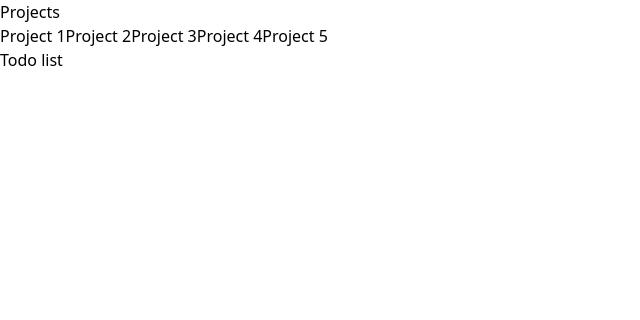
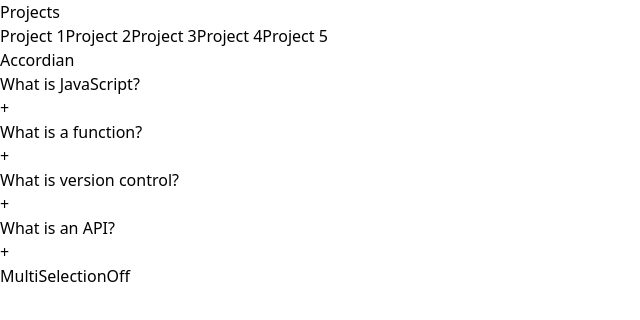
Before and after one commit to prachanda482244/react-minor-projects, a React (Vite) app in the folder react-minor-project/: page /project5 in a window 1280 px wide. Shown: the top 320 px of the page, without its empty margins (0-640 px from the left). Built offline with nearby package versions, Linux system fonts and the light colour scheme.

Commit message:
project 5 accordian complete

```diff
--- a/react-minor-project/src/App.jsx
+++ b/react-minor-project/src/App.jsx
@@ -4,7 +4,7 @@ import Project2TextUtility from "./Projects/Project2/Project2TextUtility"
 import Project3PasswordGenerator from "./Projects/Project3/Project3PasswordGenerator"
 import Navbar from "./Components/Navbar"
 import Project4Routing from "./Projects/Project4/Project4Routing"
-import Project5Todo from "./Projects/Project5/Project5Todo"
+import Project5Accordian from "./Projects/Project5/Project5Accordian"
 
 const App = () => {
   return (
@@ -15,7 +15,7 @@ const App = () => {
         <Route path="/project2" element={<Project2TextUtility />} />
         <Route path="/project3" element={<Project3PasswordGenerator />} />
         <Route path="/project4/*" element={<Project4Routing />} />
-        <Route path="/project5" element={<Project5Todo />} />
+        <Route path="/project5" element={<Project5Accordian />} />
       </Routes>
 
     </div>
--- /dev/null
+++ b/react-minor-project/src/Projects/Project5/Project5Accordian.jsx
@@ -0,0 +1,47 @@
+import { useState } from "react"
+import { accordianData } from "./data"
+
+const Project5Accordian = () => {
+    const [selected, setSelected] = useState(null)
+    const [enablemultipleSelection, setEnableMultipleSelection] = useState(false)
+    const [multipleSelected, setMultipleSelected] = useState([])
+    const handleSingleSelection = (currentId) => {
+        setSelected(currentId === selected ? null : currentId)
+    }
+    const handleMultipleSelection = (currentId) => {
+        const copyMultipleId = [...multipleSelected]
+        const findIndexOf = copyMultipleId.indexOf(currentId)
+        findIndexOf == -1 ? copyMultipleId.push(currentId) : copyMultipleId.splice(findIndexOf, 1)
+        setMultipleSelected(copyMultipleId)
+        console.log(findIndexOf);
+    }
+    return (
+        < div className="flex flex-col items-center" >
+            <h1 className="p-2 text-3xl font-bold text-center">Accordian</h1>
+            <div className="flex  items-center p-4 gap-10 flex-wrap">
+                {
+                    accordianData && accordianData.length > 0 && accordianData?.map(data => (
+                        <div className=" flex gap-5 p-4 rounded-lg flex-col items-center w-1/3 mx-auto  shadow-2xl" key={data.id}>
+                            <div className="flex items-center gap-6">
+                                <h1 className="text-xl font-bold">{data.question}</h1>
+                                <span onClick={
+                                    enablemultipleSelection ?
+                                        () => handleMultipleSelection(data.id) :
+                                        () => handleSingleSelection(data.id)
+                                } className="text-2xl cursor-pointer border-2 rounded-full border-black flex items-center justify-center h-8 w-8">+</span>
+                            </div>
+                            {
+                                selected === data.id || multipleSelected.indexOf(data.id) !== -1
+                                    ?
+                                    <p className="font-semibold text-slate-800">{data.answer}</p>
+                                    : null}
+                        </div>
+                    ))
+                }
+            </div>
+            <button onClick={() => setEnableMultipleSelection(!enablemultipleSelection)} className={`px-10 py-3 rounded-lg text-white font-semibold ${enablemultipleSelection ? 'bg-black' : 'bg-purple-700'}`}>{enablemultipleSelection ? 'MultiSelectionOn' : 'MultiSelectionOff'}</button>
+        </ div>
+    )
+}
+
+export default Project5Accordian
--- a/react-minor-project/src/Projects/Project5/Project5Todo.jsx
+++ /dev/null
@@ -1,9 +0,0 @@
-const Project5Todo = () => {
-    return (
-        <div>
-            Todo list
-        </div>
-    )
-}
-
-export default Project5Todo
--- /dev/null
+++ b/react-minor-project/src/Projects/Project5/data.js
@@ -0,0 +1,22 @@
+export const accordianData = [
+    {
+        id: 1,
+        question: 'What is JavaScript?',
+        answer: 'JavaScript is a high-level, interpreted programming language that is used to make web pages interactive and dynamic.'
+    },
+    {
+        id: 2,
+        question: 'What is a function?',
+        answer: 'In programming, a function is a block of reusable code designed to perform a specific task or calculation.'
+    },
+    {
+        id: 3,
+        question: 'What is version control?',
+        answer: 'Version control is a system that records changes to a file or set of files over time so that you can recall specific versions later.'
+    },
+    {
+        id: 4,
+        question: 'What is an API?',
+        answer: 'An API (Application Programming Interface) is a set of rules and protocols for building and interacting with software applications.'
+    }
+];
```
